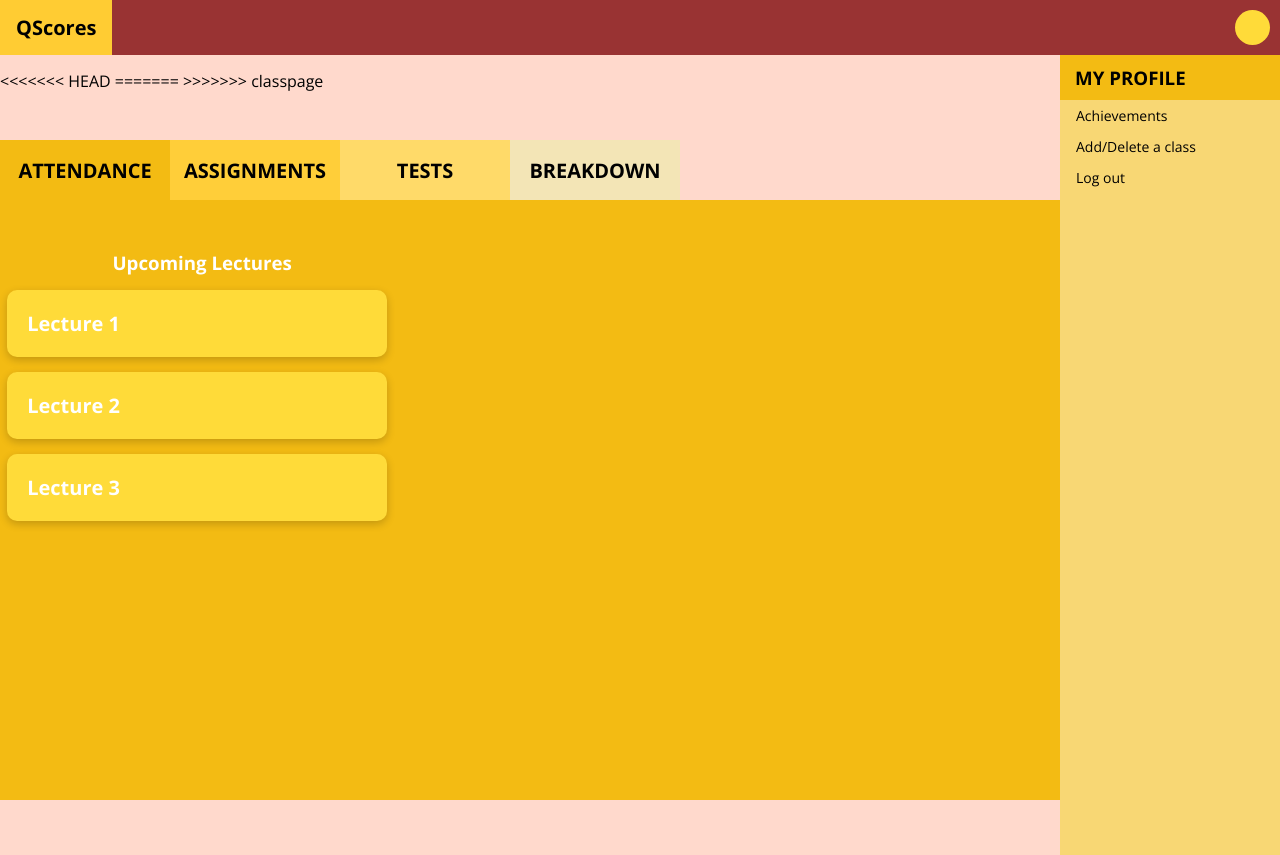
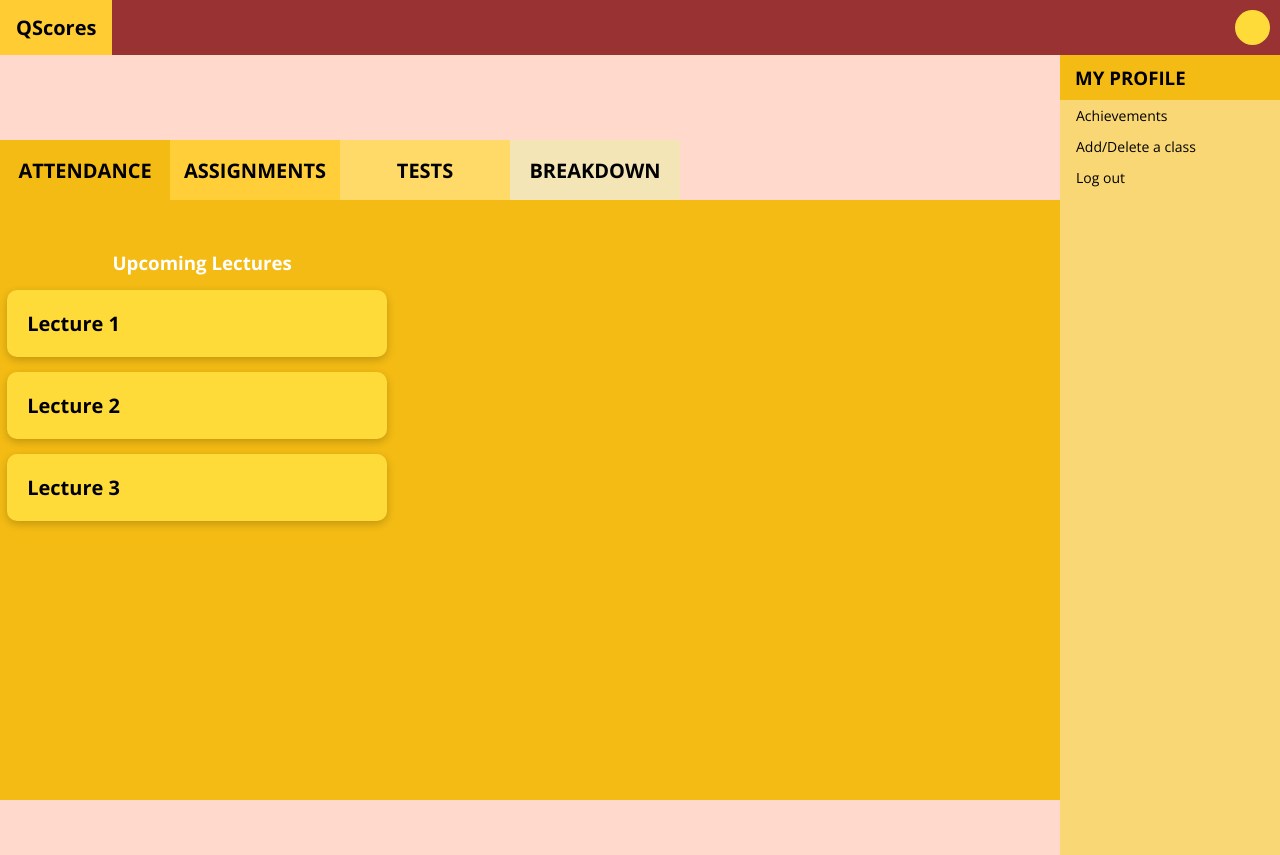
Before and after one commit to JoshGraham14/QHacks, a Flask app: template templates/classpage.html in a window 1280 px wide. Run offline with Flask 2, Linux system fonts and the light colour scheme; the template is opened without the code that fills it, so the values that code supplies are empty.

Commit message:
final commit

```diff
--- a/static/styles/styles.css
+++ b/static/styles/styles.css
@@ -250,6 +250,7 @@ body {
 
 .point-things{
     flex: 1;
+    color:black;
 }
 
 .achievement-things{
--- a/templates/classpage.html
+++ b/templates/classpage.html
@@ -8,7 +8,6 @@
         </span>
     </div>
 
-<<<<<<< HEAD
     <script>
         // Function to change element background color
         function changeHeadingBg(color) {
@@ -16,9 +15,6 @@
         }
     </script>
 
-
-=======
->>>>>>> classpage
     <div class="attendance-tab">
         <input class="tabButtons"
         type="button"
```
